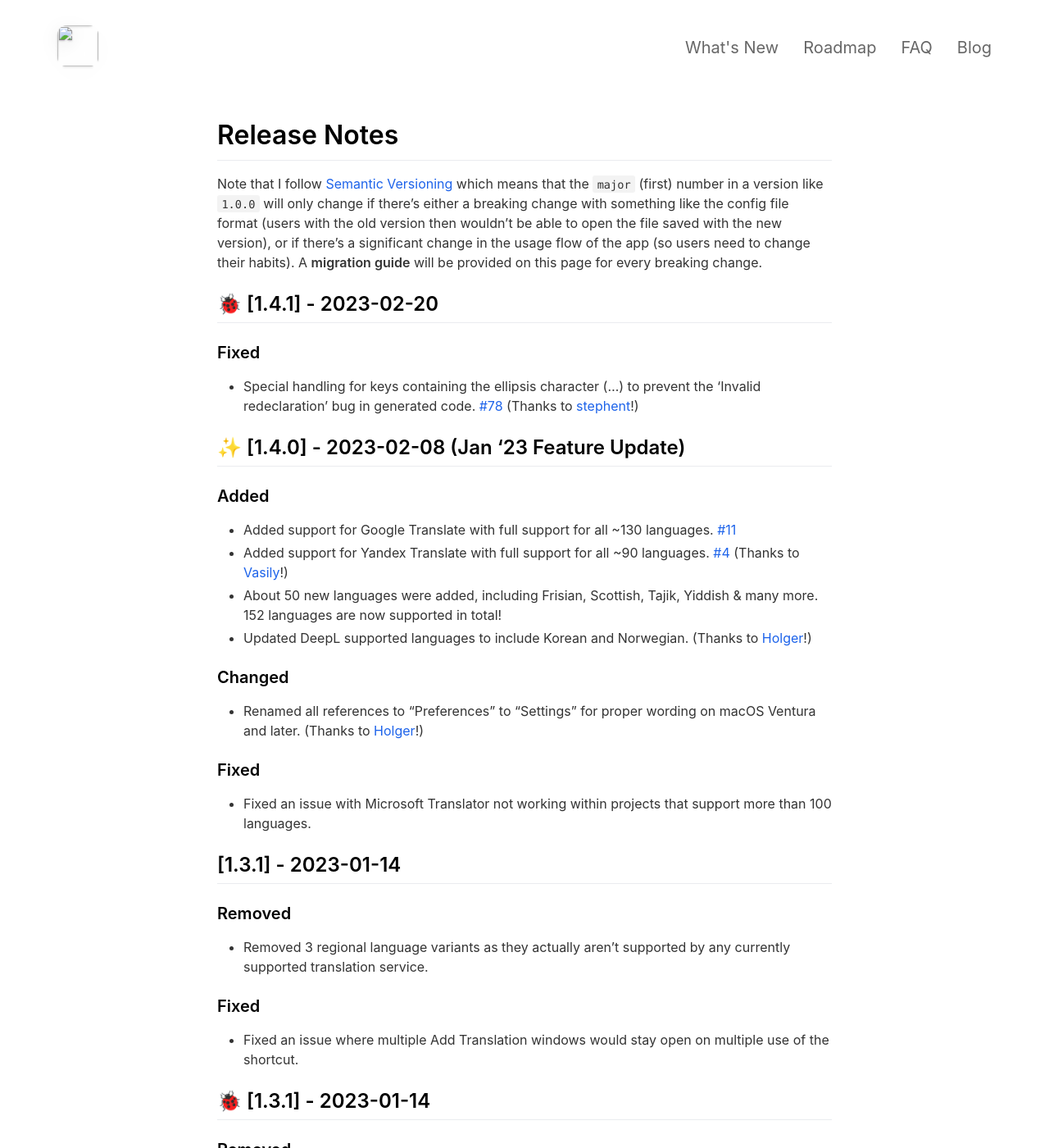
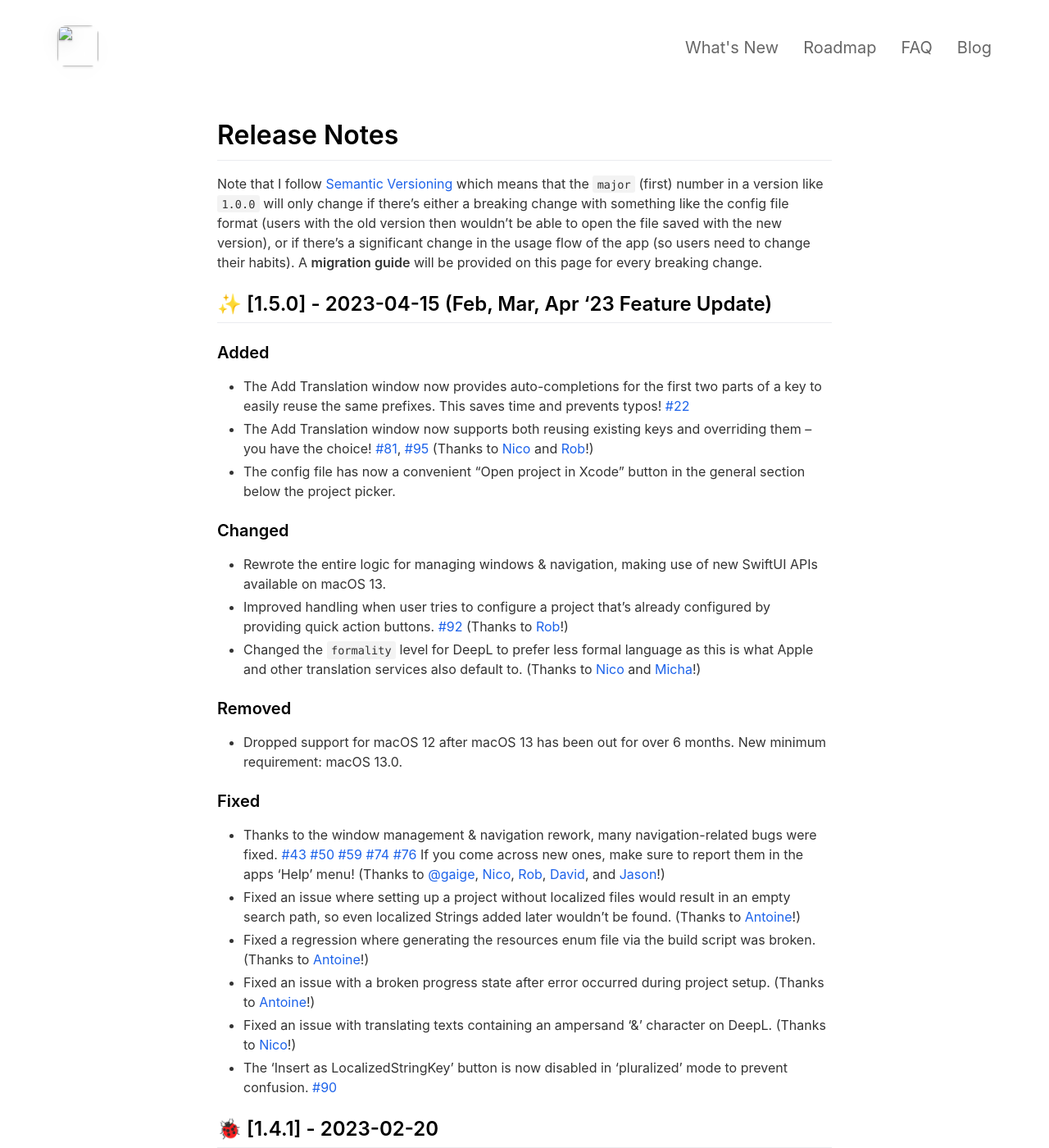
Before and after one commit to FlineDev/SCTranslator-LandingPage, a Jekyll site: the page built from _pages/changelog.md, in a window 1280 px wide and 1400 px high. Shown: the whole window at 82% size. Built offline with Jekyll 4.4.1, drawn with Linux system fonts in a browser that asks for light colours; nearby versions of some CDN libraries.

Commit message:
Add changelog for version 1.5.0 + adjust roadmap

```diff
--- a/_pages/changelog.md
+++ b/_pages/changelog.md
@@ -7,6 +7,30 @@ include_in_header: true
 # Release Notes
 
 Note that I follow [Semantic Versioning](https://semver.org) which means that the `major` (first) number in a version like `1.0.0` will only change if there's either a breaking change with something like the config file format (users with the old version then wouldn't be able to open the file saved with the new version), or if there's a significant change in the usage flow of the app (so users need to change their habits). A **migration guide** will be provided on this page for every breaking change.
+
+
+## ✨ [1.5.0] - 2023-04-15 (Feb, Mar, Apr '23 Feature Update)
+
+### Added
+- The Add Translation window now provides auto-completions for the first two parts of a key to easily reuse the same prefixes. This saves time and prevents typos! [#22](https://github.com/FlineDev/RemafoX/issues/22)
+- The Add Translation window now supports both reusing existing keys and overriding them – you have the choice! [#81](https://github.com/FlineDev/RemafoX/issues/81), [#95](https://github.com/FlineDev/RemafoX/issues/95) (Thanks to [Nico](https://twitter.com/n1c0_muc) and [Rob](https://twitter.com/ConfusedVorlon)!)
+- The config file has now a convenient "Open project in Xcode" button in the general section below the project picker.
+
+### Changed
+- Rewrote the entire logic for managing windows & navigation, making use of new SwiftUI APIs available on macOS 13.
+- Improved handling when user tries to configure a project that's already configured by providing quick action buttons. [#92](https://github.com/FlineDev/RemafoX/issues/92) (Thanks to [Rob](https://twitter.com/ConfusedVorlon)!)
+- Changed the `formality` level for DeepL to prefer less formal language as this is what Apple and other translation services also default to. (Thanks to [Nico](https://twitter.com/n1c0_muc) and [Micha](https://github.com/michafaw)!)
+
+### Removed
+- Dropped support for macOS 12 after macOS 13 has been out for over 6 months. New minimum requirement: macOS 13.0.
+
+### Fixed
+- Thanks to the window management & navigation rework, many navigation-related bugs were fixed. [#43](https://github.com/FlineDev/RemafoX/issues/43) [#50](https://github.com/FlineDev/RemafoX/issues/50) [#59](https://github.com/FlineDev/RemafoX/issues/59) [#74](https://github.com/FlineDev/RemafoX/issues/74) [#76](https://github.com/FlineDev/RemafoX/issues/76) If you come across new ones, make sure to report them in the apps 'Help' menu! (Thanks to [@gaige](https://github.com/gaige), [Nico](https://twitter.com/n1c0_muc), [Rob](https://twitter.com/ConfusedVorlon), [David](https://github.com/croyfoo), and [Jason](https://github.com/jason-vectorrecipe)!)
+- Fixed an issue where setting up a project without localized files would result in an empty search path, so even localized Strings added later wouldn't be found. (Thanks to [Antoine](https://twitter.com/twannl)!)
+- Fixed a regression where generating the resources enum file via the build script was broken. (Thanks to [Antoine](https://twitter.com/twannl)!)
+- Fixed an issue with a broken progress state after error occurred during project setup. (Thanks to [Antoine](https://twitter.com/twannl)!)
+- Fixed an issue with translating texts containing an ampersand '&' character on DeepL. (Thanks to [Nico](https://twitter.com/n1c0_muc)!)
+- The 'Insert as LocalizedStringKey' button is now disabled in 'pluralized' mode to prevent confusion. [#90](https://github.com/FlineDev/RemafoX/issues/90)
 
 
 ## 🐞 [1.4.1] - 2023-02-20
```
Also changed, not shown: _pages/roadmap.md (+8 -7 lines).
